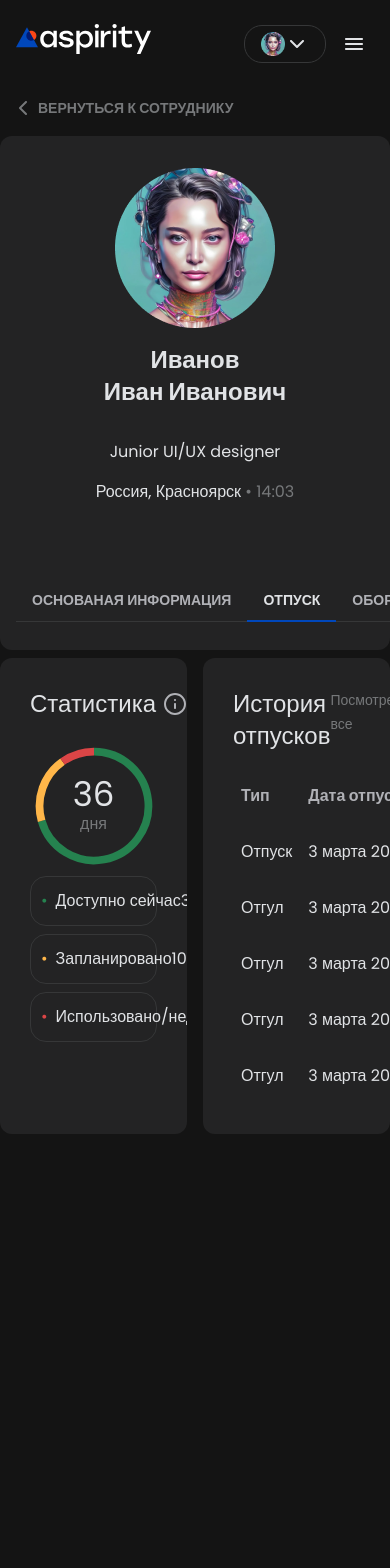
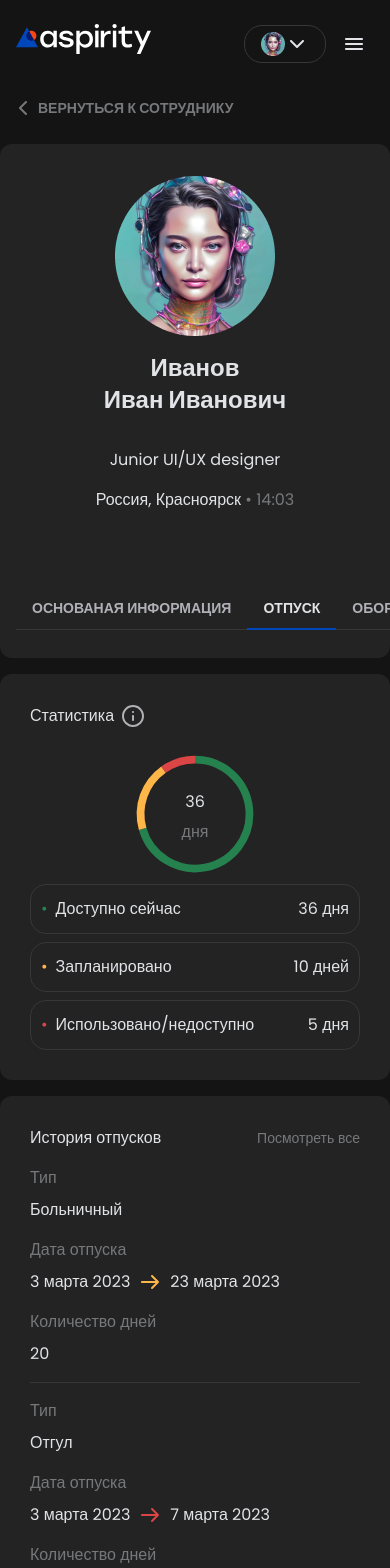
Before and after one commit to AlexJamisone/aspirity, a Next.js app: page / in a window 390 px wide. Shown: the top 1568 px of the page. Before the commit the page ends 1134 px from the top, so only its background shows below. Built offline with nearby package versions, Linux system fonts and the light colour scheme.

Commit message:
make modal /w responsive tabel

```diff
--- a/src/app/_ui/Layout.tsx
+++ b/src/app/_ui/Layout.tsx
@@ -1,6 +1,6 @@
 export default function Layout({ children }: React.PropsWithChildren) {
 	return (
-		<main className="flex flex-col gap-2 bg-primary px-0 lg:px-grid-x">
+		<main className="flex flex-col gap-4 bg-primary px-0 pb-[92px] lg:px-grid-x">
 			{children}
 		</main>
 	);
--- /dev/null
+++ b/src/app/_ui/Modal.tsx
@@ -0,0 +1,20 @@
+'use client';
+import { useSearchParams } from 'next/navigation';
+import TabelProfile from './TabelProfile';
+
+export default function Modal() {
+	const searchParams = useSearchParams();
+	const modal = searchParams.get('modal');
+
+	return (
+		<>
+			{modal && (
+				<dialog className="fixed left-0 top-0 z-50 flex h-full w-full items-center justify-center overflow-auto overscroll-contain bg-black bg-opacity-50 backdrop-blur ">
+					<div className="relative max-h-full w-full xl:w-1/2">
+						<TabelProfile />
+					</div>
+				</dialog>
+			)}
+		</>
+	);
+}
--- /dev/null
+++ b/src/app/_ui/Tabel/MobileSticker.tsx
@@ -0,0 +1,42 @@
+import ArrowRight from '@/components/icons/ArrowRight';
+import Text from '@/components/Text';
+import { TabelSticSchema } from '@/constant/tabelData';
+import { formatDate } from '@/utils';
+
+export default function MobileSticker({
+	stick: { days, from, type, to },
+	isLast,
+}: {
+	stick: TabelSticSchema;
+	isLast: boolean;
+}) {
+	return (
+		<div className="flex flex-col gap-4">
+			<div className="flex flex-col gap-2">
+				<Text className="text-tertiary-txt">Тип</Text>
+				<Text className="text-primary-txt">
+					{type === 'timeoff' ? 'Отгул' : 'Больничный'}
+				</Text>
+			</div>
+			<div className="flex flex-col gap-2">
+				<Text className="text-tertiary-txt">Дата отпуска</Text>
+				<div className="flex gap-2">
+					<Text className="text-primary-txt">{formatDate(from)}</Text>
+					<ArrowRight
+						className={
+							type === 'timeoff'
+								? 'fill-static-red'
+								: 'fill-static-orange'
+						}
+					/>
+					<Text className="text-primary-txt">{formatDate(to)}</Text>
+				</div>
+			</div>
+			<div className="flex flex-col gap-2">
+				<Text className="text-tertiary-txt">Количество дней</Text>
+				<Text className="text-primary-txt">{days}</Text>
+			</div>
+			{!isLast && <hr className="border-prime-bord pt-4" />}
+		</div>
+	);
+}
--- /dev/null
+++ b/src/app/_ui/Tabel/MobileTabel.tsx
@@ -0,0 +1,16 @@
+import { tabelData } from '@/constant/tabelData';
+import MobileSticker from './MobileSticker';
+
+export default function MobileTabel() {
+	return (
+		<div className="flex flex-col xl:hidden">
+			{tabelData.map((stick, idx) => (
+				<MobileSticker
+					stick={stick}
+					key={stick.id}
+					isLast={idx === tabelData.length - 1}
+				/>
+			))}
+		</div>
+	);
+}
--- a/src/app/_ui/Tabel/index.tsx
+++ b/src/app/_ui/Tabel/index.tsx
@@ -3,7 +3,7 @@ import TabelHeader from './TabelHeader';
 
 export default function Tabel() {
 	return (
-		<table className="w-full ">
+		<table className="hidden xl:table">
 			<TabelHeader />
 			<TabelBody />
 		</table>
--- a/src/app/_ui/TabelProfile.tsx
+++ b/src/app/_ui/TabelProfile.tsx
@@ -1,22 +1,44 @@
+'use client';
 import Card from '@/components/Card';
 import Tabel from './Tabel';
 import Text from '@/components/Text';
 import Link from 'next/link';
+import { usePathname, useRouter, useSearchParams } from 'next/navigation';
+import Button from '@/components/Button';
+import Close from '@/components/icons/Close';
+import MobileTabel from './Tabel/MobileTabel';
 
 export default function TabelProfile() {
+	const searchParam = useSearchParams();
+	const modal = searchParam.get('modal');
+	const router = useRouter();
+	const pathname = usePathname();
+	const type = !modal ? 'h5' : 'h4';
+	function handlClose() {
+		const params = new URLSearchParams(searchParam);
+		params.delete('modal');
+		return router.replace(pathname);
+	}
 	return (
 		<Card className="flex w-full flex-col gap-4 p-[30px]">
-			<div className="flex justify-between">
-				<Text as="h5" variant="h5">
+			<div className="flex items-center justify-between">
+				<Text as={type} variant={type} className="text-base">
 					История отпусков
 				</Text>
-				<Link href="/all">
-					<Text variant="subtitle2" className="text-tertiary-txt ">
-						Посмотреть все
-					</Text>
-				</Link>
+				{!modal ? (
+					<Link href="?modal=true">
+						<Text variant="subtitle2" className="text-tertiary-txt">
+							Посмотреть все
+						</Text>
+					</Link>
+				) : (
+					<Button variant="ghost" onClick={handlClose}>
+						<Close className="fill-secondary-txt" />
+					</Button>
+				)}
 			</div>
 			<Tabel />
+			<MobileTabel />
 		</Card>
 	);
 }
--- a/src/app/layout.tsx
+++ b/src/app/layout.tsx
@@ -1,22 +1,20 @@
 import type { Metadata } from 'next';
 import './globals.css';
 import Header from './_ui/Header';
+import Modal from './_ui/Modal';
 
 export const metadata: Metadata = {
 	title: 'Create Next App',
 	description: 'Generated by create next app',
 };
 
-export default function RootLayout({
-	children,
-}: Readonly<{
-	children: React.ReactNode;
-}>) {
+export default function RootLayout(props: { children: React.ReactNode }) {
 	return (
 		<html lang="en">
 			<body className="bg-primary">
 				<Header />
-				{children}
+				{props.children}
+				<Modal />
 			</body>
 		</html>
 	);
--- a/src/app/page.tsx
+++ b/src/app/page.tsx
@@ -13,7 +13,7 @@ export default function Home() {
 				Вернуться к сотруднику
 			</Button>
 			<UserProfile />
-			<div className="flex gap-4">
+			<div className="flex flex-col gap-4 xl:flex-row">
 				<StaticProfile />
 				<TabelProfile />
 			</div>
--- a/src/components/Text.tsx
+++ b/src/components/Text.tsx
@@ -10,8 +10,8 @@ const textVariant = cva('text-primary-txt', {
 			h1: 'text-8xl font-light leading-[112px]',
 			h2: 'text-6xl font-light leading-[72px]',
 			h3: 'text-5xl leading-[56px]',
-			h4: 'text-[34px] leading-9',
-			h5: 'text-2xl',
+			h4: 'xl:text-[34px] leading-9',
+			h5: 'xl:text-2xl',
 			h6: 'font-semibold text-xl leading-6',
 			subtitle1: 'text-base',
 			subtitle2: 'text-sm leading-6 font-medium',
--- /dev/null
+++ b/src/components/icons/Close.tsx
@@ -0,0 +1,20 @@
+import type { SVGProps } from 'react';
+
+export default function Close({ ...props }: SVGProps<SVGSVGElement>) {
+	return (
+		<svg
+			width="24"
+			height="24"
+			viewBox="0 0 24 24"
+			fill="none"
+			xmlns="http://www.w3.org/2000/svg"
+			{...props}
+		>
+			<path
+				fillRule="evenodd"
+				clipRule="evenodd"
+				d="M5.29289 5.29289C5.68342 4.90237 6.31658 4.90237 6.70711 5.29289L12 10.5858L17.2929 5.29289C17.6834 4.90237 18.3166 4.90237 18.7071 5.29289C19.0976 5.68342 19.0976 6.31658 18.7071 6.70711L13.4142 12L18.7071 17.2929C19.0976 17.6834 19.0976 18.3166 18.7071 18.7071C18.3166 19.0976 17.6834 19.0976 17.2929 18.7071L12 13.4142L6.70711 18.7071C6.31658 19.0976 5.68342 19.0976 5.29289 18.7071C4.90237 18.3166 4.90237 17.6834 5.29289 17.2929L10.5858 12L5.29289 6.70711C4.90237 6.31658 4.90237 5.68342 5.29289 5.29289Z"
+			/>
+		</svg>
+	);
+}
```
Also changed, not shown: public/chart.svg (deleted), public/info.svg (deleted).
